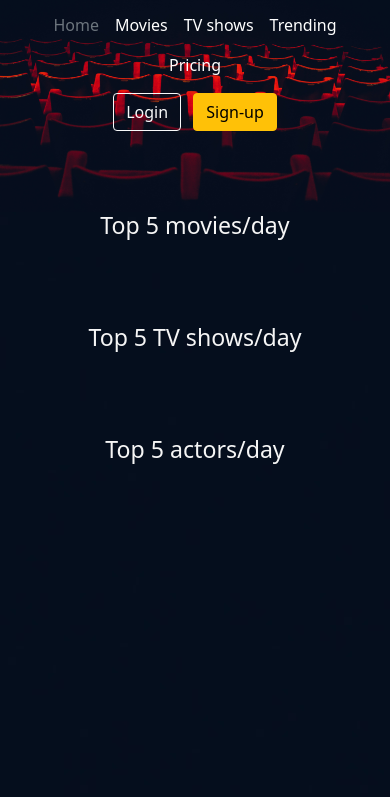
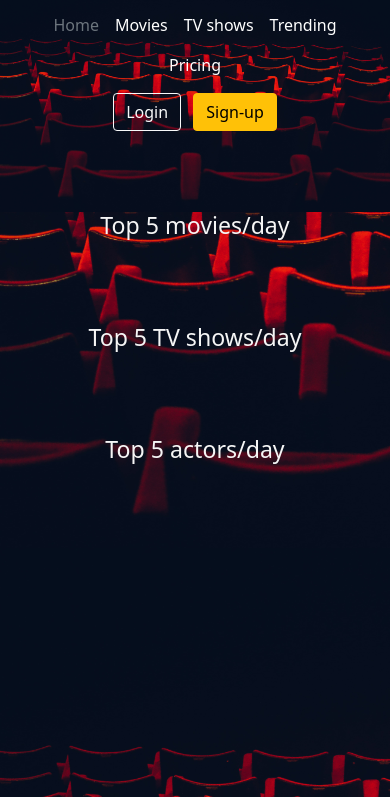
Before and after one commit to lauratodica/FindMov, a plain HTML site: page index.html in a window 390 px wide. Shown: the part 47-844 px from the top of the page. Drawn offline with nearby package versions, Linux system fonts and the light colour scheme; no server answers; a web font is replaced by a local one.

Commit message:
fix background for mobile

```diff
--- a/style.css
+++ b/style.css
@@ -1,6 +1,11 @@
 body {
     background-image: url(bg.jpg);
     background-repeat: repeat-y;
+    -webkit-background-size: cover;
+    -moz-background-size: cover;
+    -o-background-size: cover;
+    background-size: cover;
+    background-size: cover;
 }
 
 .title-site {
```
